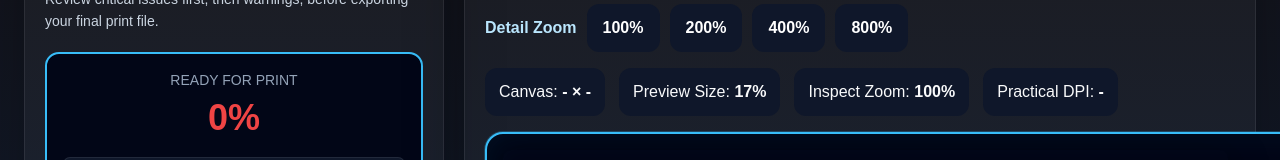
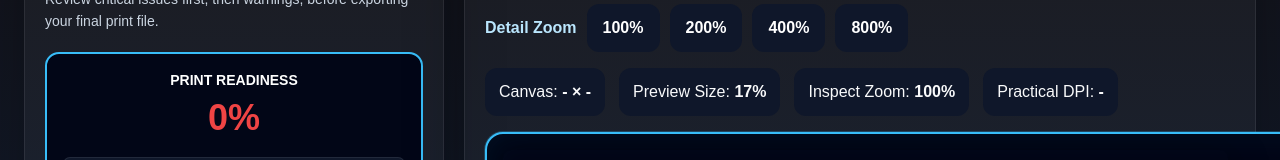
Before and after one commit to noobmacker-creator/pod-design-checker, a Next.js app: page / in a window 1280 px wide. Shown: the part 486-646 px from the top of the page. Built offline with nearby package versions, Linux system fonts and the light colour scheme.

Commit message:
make print readiness label brighter and bold

```diff
--- a/app/page.tsx
+++ b/app/page.tsx
@@ -1374,7 +1374,9 @@ const analysisCanvasRef = useRef<HTMLCanvasElement | null>(null);
     textAlign: 'center',
   }}
 >
-  <div style={{ fontSize: 14, color: '#94a3b8' }}>READY FOR PRINT</div>
+<div style={{ fontSize: 14, color: '#ffffff', fontWeight: 700 }}>
+  PRINT READINESS
+</div>
   <div style={{ fontSize: 36, fontWeight: 800, color:
   printScore >= 80
     ? '#22c55e'
```
